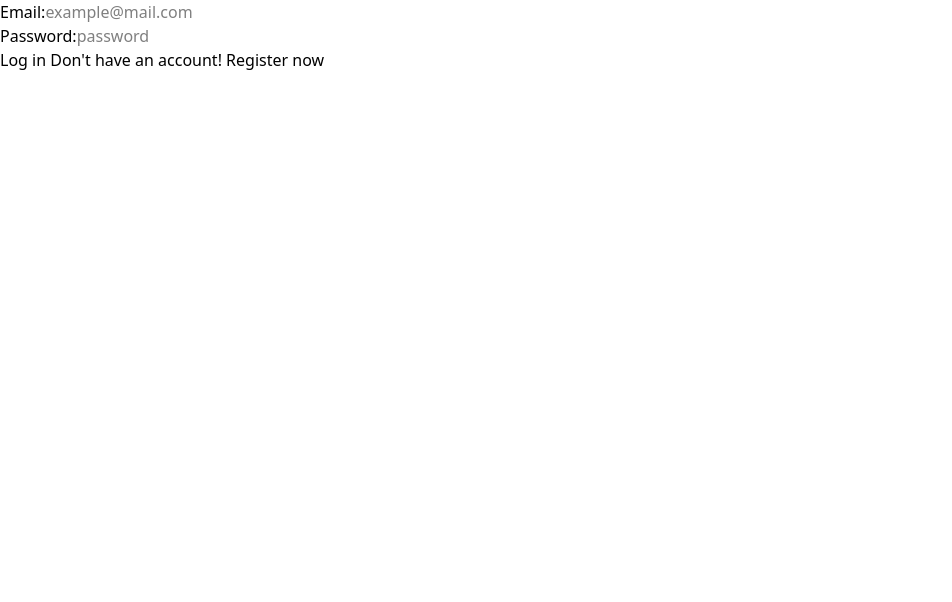
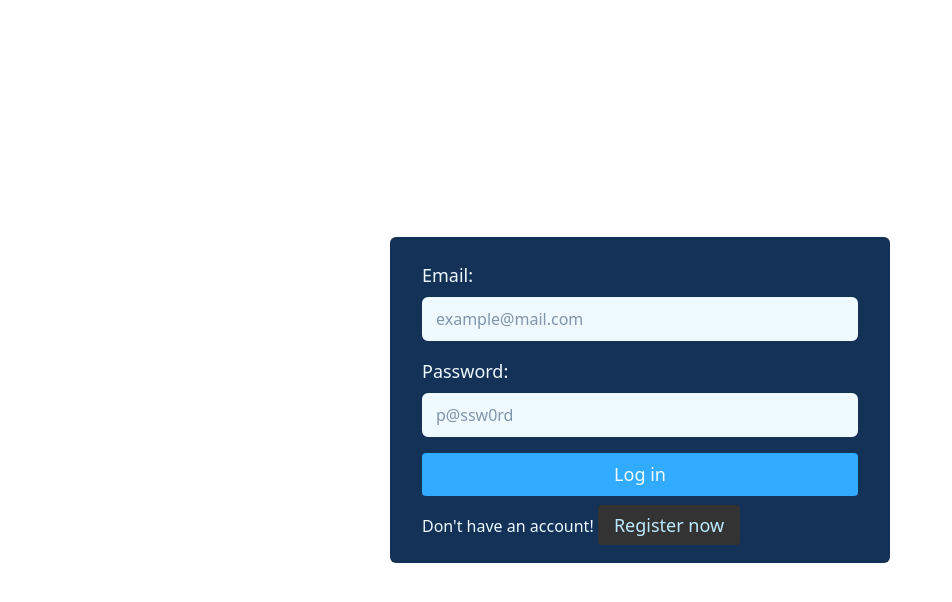
Before and after one commit to gazzaar/commit-daily, a React (Vite) app in the folder web/: page /auth/login in a window 1280 px wide. Shown: the top 602 px of the page, without its empty margins (0-952 px from the left). Built offline with nearby package versions, Linux system fonts and the light colour scheme; no server answers.

Commit message:
styles: Basic form style

```diff
--- a/web/src/index.css
+++ b/web/src/index.css
@@ -61,7 +61,28 @@
       @apply text-3xl text-dodger-blue-950 font-bold;
     }
   }
+  .form {
+    @apply bg-dodger-blue-950 max-w-[600px] min-w-[500px]  px-8 py-6 rounded-md absolute top-1/2 left-1/2 transform -translate-x-1/2 -translate-y-1/2 flex flex-col gap-4 justify-center text-dodger-blue-50;
 
+    .input-container {
+      @apply flex flex-col gap-2;
+
+      label {
+        @apply text-lg;
+      }
+
+      input {
+        @apply bg-dodger-blue-50 text-dodger-blue-950 py-2 px-3 rounded-md outline-0 focus:border-2 focus:border-dodger-blue-600 border-2 border-dodger-blue-50 transition text-base;
+      }
+    }
+    .btn {
+      @apply bg-dodger-blue-500 text-dodger-blue-50 hover:bg-dodger-blue-600;
+    }
+
+    .link {
+      @apply hover:border-b-1 text-dodger-blue-200 hover:text-dodger-blue-500 transition;
+    }
+  }
   .btnsContainer {
     display: flex;
     align-items: center;
--- a/web/src/routes/auth.login.tsx
+++ b/web/src/routes/auth.login.tsx
@@ -20,29 +20,41 @@ function Login() {
   };
   return (
     <>
-      <form onSubmit={hndleSubmit}>
-        <div>
-          <label>Email:</label>
+      <form className='form' onSubmit={hndleSubmit}>
+        <div className='input-container'>
+          <label htmlFor='email'>Email:</label>
           <input
             type='email'
             name='email'
+            id='email'
+            required
             placeholder='example@mail.com'
             onChange={(e) => setEmail(e.target.value)}
           />
         </div>
 
-        <div>
-          <label>Password:</label>
+        <div className='input-container'>
+          <label htmlFor='password'>Password:</label>
           <input
             type='text'
             name='password'
+            required
+            id='password'
             onChange={(e) => setPassword(e.target.value)}
-            placeholder='password'
+            placeholder='p@ssw0rd'
           />
         </div>
 
-        <button type='submit'>Log in</button>
-        <Link to='/auth/register'> Don't have an account! Register now</Link>
+        <button className='btn' type='submit'>
+          Log in
+        </button>
+        <p>
+          Don't have an account!{' '}
+          <Link className='link' to='/auth/register'>
+            {' '}
+            Register now
+          </Link>
+        </p>
       </form>
     </>
   );
--- a/web/src/routes/auth.register.tsx
+++ b/web/src/routes/auth.register.tsx
@@ -21,39 +21,53 @@ function Register() {
   };
   return (
     <>
-      <form onSubmit={hndleSubmit}>
-        <div>
-          <label> Full Name:</label>
+      <form className='form' onSubmit={hndleSubmit}>
+        <div className='input-container'>
+          <label htmlFor='full-name'> Full Name:</label>
           <input
             type='text'
             name='fullName'
+            id='full-name'
+            required
             placeholder='Fathy Elgazzaar'
             onChange={(e) => setFullname(e.target.value)}
           />
         </div>
 
-        <div>
-          <label>Email:</label>
+        <div className='input-container'>
+          <label htmlFor='email'>Email:</label>
           <input
             type='email'
             name='email'
+            id='email'
+            required
             placeholder='example@mail.com'
             onChange={(e) => setEmail(e.target.value)}
           />
         </div>
 
-        <div>
-          <label>Password:</label>
+        <div className='input-container'>
+          <label htmlFor='password'>Password:</label>
           <input
             type='text'
             name='password'
+            id='password'
+            required
             onChange={(e) => setPassword(e.target.value)}
-            placeholder='password'
+            placeholder='p@ssw0rd'
           />
         </div>
 
-        <button type='submit'>Sign up</button>
-        <Link to='/auth/login'>Already have an account! Login now</Link>
+        <button className='btn' type='submit'>
+          Sign up
+        </button>
+        <p>
+          Already have an account!
+          <Link to='/auth/login' className='link'>
+            {' '}
+            Login now
+          </Link>
+        </p>
       </form>
     </>
   );
```
